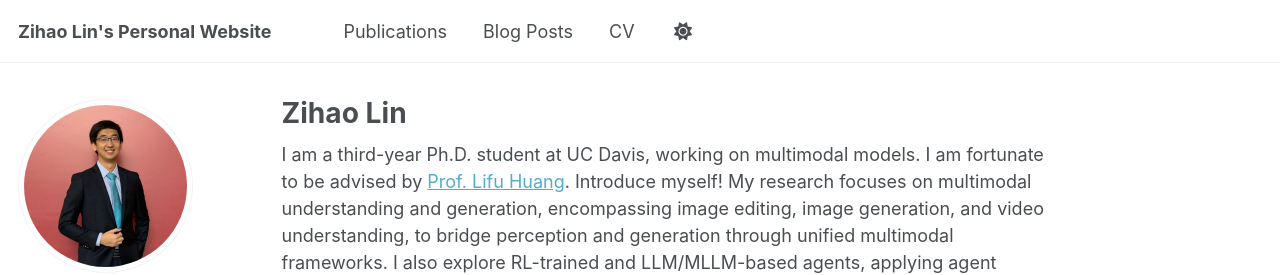
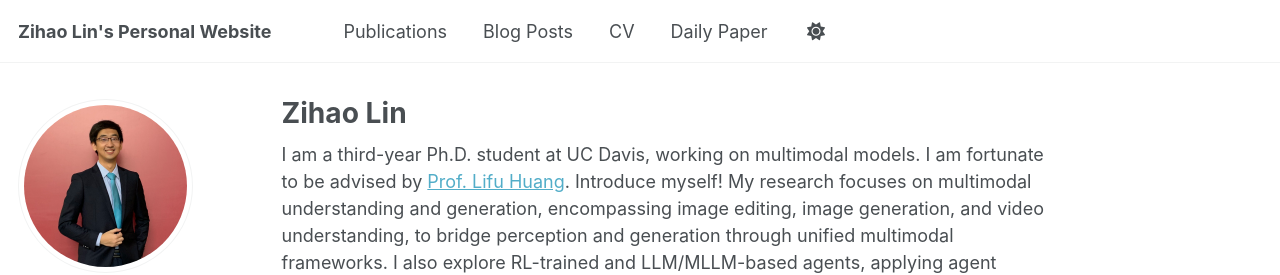
Before and after one commit to ZihaoLinQZ/ZihaoLinQZ.github.io, a Jekyll site: the page built from _pages/about.md, in a window 1280 px wide. Shown: the top 275 px of the page. Built offline with Jekyll 4.4.1, drawn with Linux system fonts in a browser that asks for light colours; some web fonts are replaced; a script bundle is joined from its source files by our own code; library files that are not in the unit come from our copies.

Commit message:
Add 'Daily Paper' link to navigation

```diff
--- a/_data/navigation.yml
+++ b/_data/navigation.yml
@@ -26,6 +26,9 @@ main:
   - title: "CV"
     url: /cv/
 
+  - title: "Daily Paper"
+    url: /dailypaper/
+
   # - title: "CV"
   #   url: /cv-json/
 
```
